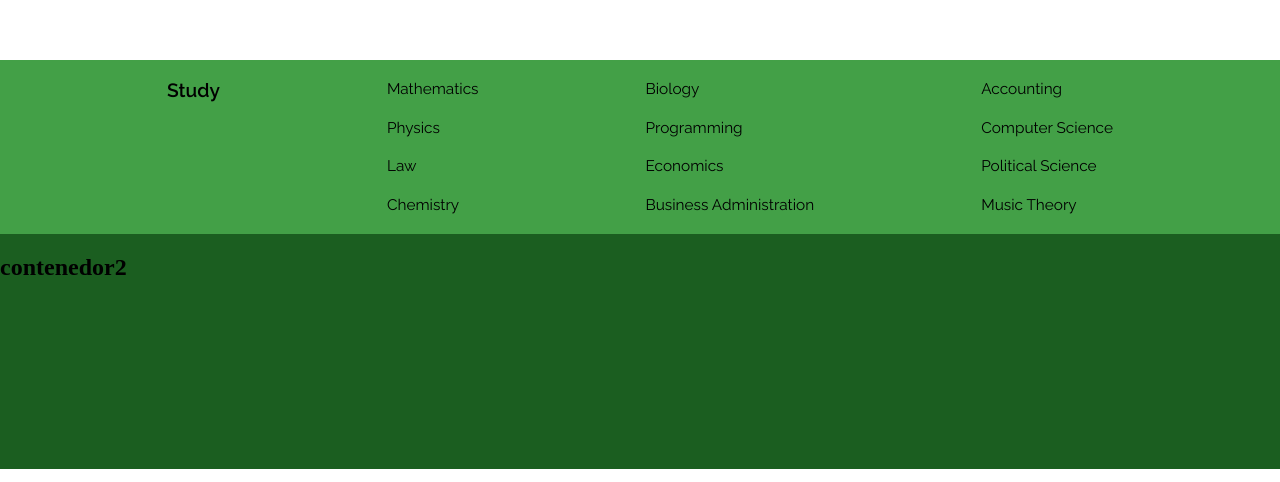
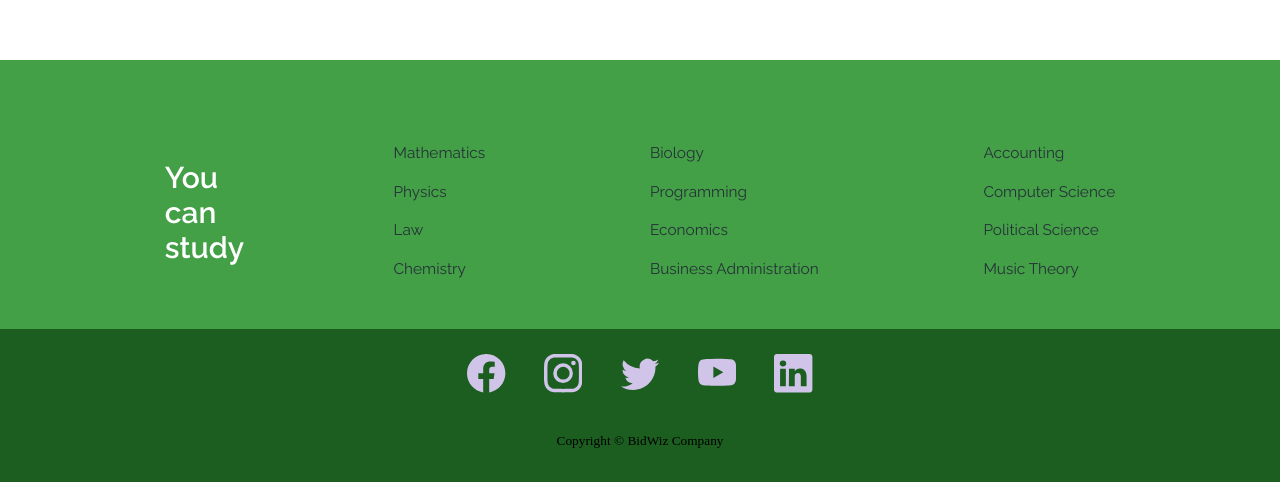
Before and after one commit to Mr-Hache/bidWiz-Frontend, a Next.js app: page / in a window 1280 px wide. Shown: the part 1476-1958 px from the top of the page. Built offline with nearby package versions, Linux system fonts and the light colour scheme; no server answers.

Commit message:
Agregué el footer a la landing

```diff
--- a/app/Componets/footer/footer.module.scss
+++ b/app/Componets/footer/footer.module.scss
@@ -3,15 +3,16 @@
 
 .footer {
   width: 100%;
-  height: 32vw;
+  height: 28vw;
   background-color: $darkMediumGreen;
   display: flex;
   flex-direction: column;
+  padding-top: 5vw;
 
   .containerSmall {
     background-color: $darkGreen;
     width: 100%;
-    height: 20vw;
+    height: 12vw;
     margin-top: auto;
   }
 
@@ -20,16 +21,76 @@
     justify-content: space-evenly;
   }
 
-  h3 {
-    @include h-3;
+  h2 {
+    @include h-2;
     font-weight: 600;
+    color: white;
   }
 
   h4 {
     @include h-4;
+    color: $darkGray;
   }
   h4:hover {
     text-decoration: underline;
     cursor: default;
   }
+
+  .title {
+    margin-top: 0.9vw;
+    width: 5vw;
+  }
+  .icons {
+    height: 3vw;
+    padding: 2vw 35vw 0 35vw;
+    display: flex;
+    justify-content: space-around;
+    align-items: flex-end;
+  }
+
+  .face {
+    @include icon($lightPurple);
+    transition: 1.5s;
+  }
+  .face:hover {
+    @include icon(#1877f2);
+    transition: 0.1s;
+  }
+  .inst {
+    @include icon($lightPurple);
+    transition: 1.5s;
+  }
+  .inst:hover {
+    @include icon(#d42689);
+    transition: 0.1s;
+  }
+  .twit {
+    @include icon($lightPurple);
+    transition: 1.5s;
+  }
+  .twit:hover {
+    @include icon(#1690db);
+    transition: 0.1s;
+  }
+  .link {
+    @include icon($lightPurple);
+    transition: 1.5s;
+  }
+  .link:hover {
+    @include icon(#0a66c2);
+    transition: 0.1s;
+  }
+  .yout {
+    @include icon($lightPurple);
+    transition: 1.5s;
+  }
+  .yout:hover {
+    @include icon(#ff0000);
+    transition: 0.1s;
+  }
+
+  .copy {
+    margin-top: 3vw;
+    text-align: center;
+  }
 }
--- a/app/Componets/footer/footer.tsx
+++ b/app/Componets/footer/footer.tsx
@@ -1,10 +1,17 @@
 import styles from "./footer.module.scss";
+import { BsFacebook } from "react-icons/bs";
+import { BsInstagram } from "react-icons/bs";
+import { BsTwitter } from "react-icons/bs";
+import { BsLinkedin } from "react-icons/bs";
+import { BsYoutube } from "react-icons/bs";
 
 export default function Footer() {
   return (
     <section className={styles.footer}>
       <div className={styles.containerMedium}>
-        <h3>Study</h3>
+        <div className={styles.title}>
+          <h2>You can study</h2>
+        </div>
         <div className={styles.subject}>
           <h4>Mathematics</h4>
           <h4>Physics</h4>
@@ -26,7 +33,16 @@ export default function Footer() {
         </div>
       </div>
       <div className={styles.containerSmall}>
-        <h1>contenedor2</h1>
+        <div className={styles.icons}>
+          <BsFacebook className={styles.face} />
+          <BsInstagram className={styles.inst} />
+          <BsTwitter className={styles.twit} />
+          <BsYoutube className={styles.yout} />
+          <BsLinkedin className={styles.link} />
+        </div>
+        <div className={styles.copy}>
+          <small>Copyright &copy; BidWiz Company</small>
+        </div>
       </div>
     </section>
   );
```
